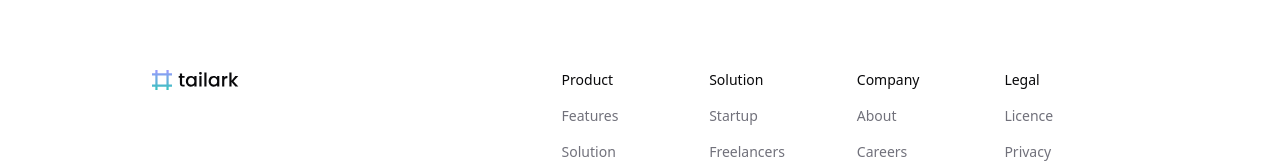
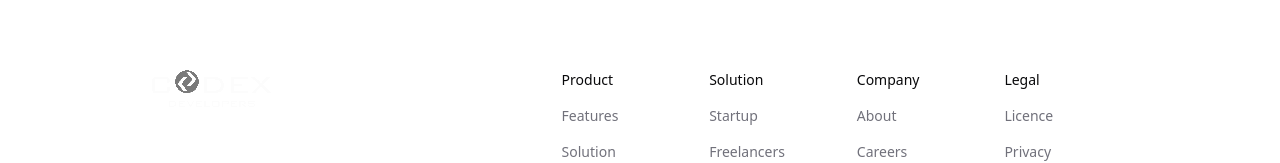
Before and after one commit to bankyhush/codex_developers, a Next.js app: page /about in a window 1280 px wide. Shown: the part 3654-3817 px from the top of the page. Built offline with nearby package versions, Linux system fonts and the light colour scheme.

Commit message:
Footer Section Mod

```diff
--- a/components/content.tsx
+++ b/components/content.tsx
@@ -29,7 +29,7 @@ const features = [
     action: "Start Building",
     actionIcon: Search,
     image: "/images/ai-development.jpg",
-    gradient: "from-blue-500 to-purple-600",
+    gradient: "from-blue-500 to-blue-800",
   },
   {
     icon: Layout,
@@ -60,7 +60,7 @@ const features = [
     action: "Boost Conversions",
     actionIcon: Search,
     image: "/images/conversion-optimization.jpg",
-    gradient: "from-purple-500 to-indigo-600",
+    gradient: "from-blue-800 to-indigo-600",
   },
   {
     icon: Code,
@@ -119,7 +119,7 @@ export default function ServicesShowcase() {
       {/* Background Elements */}
       <div className="absolute inset-0 -z-10">
         <div className="absolute top-0 left-0 w-72 h-72 bg-blue-500/5 rounded-full blur-3xl" />
-        <div className="absolute bottom-0 right-0 w-96 h-96 bg-purple-500/5 rounded-full blur-3xl" />
+        <div className="absolute bottom-0 right-0 w-96 h-96 bg-blue-800/5 rounded-full blur-3xl" />
         <div className="absolute top-1/2 left-1/2 -translate-x-1/2 -translate-y-1/2 w-64 h-64 bg-cyan-500/5 rounded-full blur-3xl" />
       </div>
 
@@ -163,7 +163,7 @@ export default function ServicesShowcase() {
                   <h3 className="text-2xl font-bold text-foreground mb-2">
                     {feature.title}
                     {feature.highlight && (
-                      <span className="block bg-gradient-to-r from-blue-600 to-purple-600 bg-clip-text text-transparent">
+                      <span className="block bg-gradient-to-r from-blue-600 to-blue-800 bg-clip-text text-transparent">
                         {feature.highlight}
                       </span>
                     )}
@@ -185,7 +185,7 @@ export default function ServicesShowcase() {
                   <Button
                     asChild
                     variant="outline"
-                    className="w-full justify-between group/btn hover:bg-gradient-to-r hover:from-blue-600 hover:to-purple-600 hover:text-white transition-all duration-300"
+                    className="w-full justify-between group/btn hover:bg-gradient-to-r hover:from-blue-600 hover:to-blue-800 hover:text-white transition-all duration-300"
                   >
                     <Link href="#">
                       <span>{feature.action}</span>
@@ -231,7 +231,7 @@ export default function ServicesShowcase() {
                 </div>
 
                 {/* Hover gradient */}
-                <div className="absolute inset-0 bg-gradient-to-r from-blue-500/5 to-purple-500/5 rounded-xl opacity-0 group-hover:opacity-100 transition-opacity duration-300" />
+                <div className="absolute inset-0 bg-gradient-to-r from-blue-500/5 to-blue-800/5 rounded-xl opacity-0 group-hover:opacity-100 transition-opacity duration-300" />
               </div>
             ))}
           </div>
@@ -241,7 +241,7 @@ export default function ServicesShowcase() {
             <Button
               asChild
               size="lg"
-              className="bg-gradient-to-r from-blue-600 to-purple-600 hover:from-blue-700 hover:to-purple-700 shadow-lg shadow-blue-500/25"
+              className="bg-gradient-to-r from-blue-600 to-blue-800 hover:from-blue-700 hover:to-blue-900 shadow-lg shadow-blue-500/25"
             >
               <Link href="#" className="flex items-center gap-2">
                 <span>Start Your Project Today</span>
@@ -263,7 +263,7 @@ export default function ServicesShowcase() {
             { value: "24/7", label: "Support" },
           ].map((stat, index) => (
             <div key={index} className="text-center">
-              <div className="text-3xl font-bold bg-gradient-to-r from-blue-600 to-purple-600 bg-clip-text text-transparent">
+              <div className="text-3xl font-bold bg-gradient-to-r from-blue-600 to-blue-800 bg-clip-text text-transparent">
                 {stat.value}
               </div>
               <div className="text-sm text-muted-foreground font-medium">
--- a/components/footer.tsx
+++ b/components/footer.tsx
@@ -1,4 +1,5 @@
 import { Logo } from "@/components/logo";
+import Image from "next/image";
 import Link from "next/link";
 
 const links = [
@@ -123,7 +124,13 @@ export default function FooterSection() {
         <div className="grid gap-12 md:grid-cols-5">
           <div className="md:col-span-2">
             <Link href="/" aria-label="go home" className="block size-fit">
-              <Logo />
+              <Image
+                src="/codex/light.png"
+                alt="Codex Developers Logo"
+                width={120}
+                height={38}
+                priority
+              />
             </Link>
           </div>
 
--- a/components/hero-section.tsx
+++ b/components/hero-section.tsx
@@ -291,7 +291,7 @@ export default function HeroSection() {
 
               {/* Description */}
               <p className="mx-auto max-w-2xl text-xl text-muted-foreground leading-relaxed mb-12">
-                Codex Developers creates stunning, high-performance websites
+                Codex Developers creates stunning, high-performance web apps
                 tailored to your business needs. From AI-powered builders to
                 custom solutions, we bring your vision to life.
               </p>
```
Also changed, not shown: public/codex/light.png.
